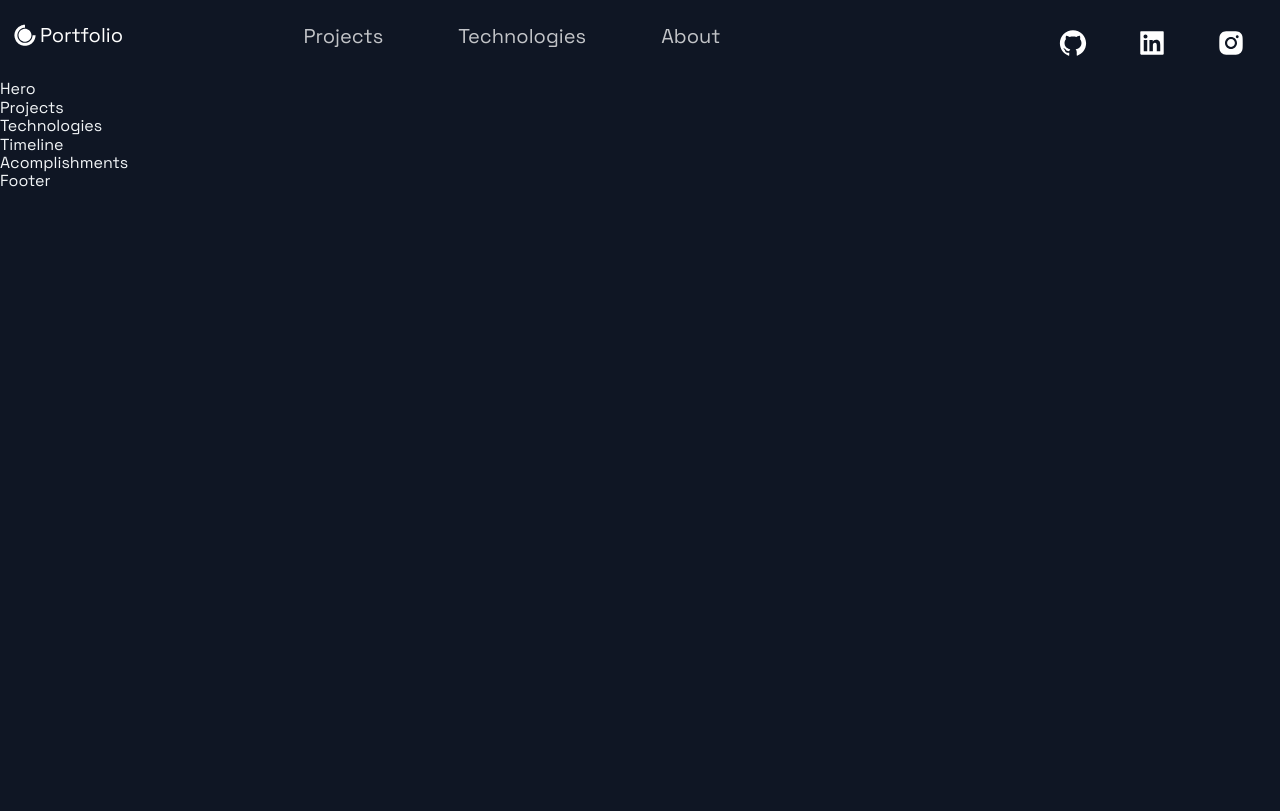
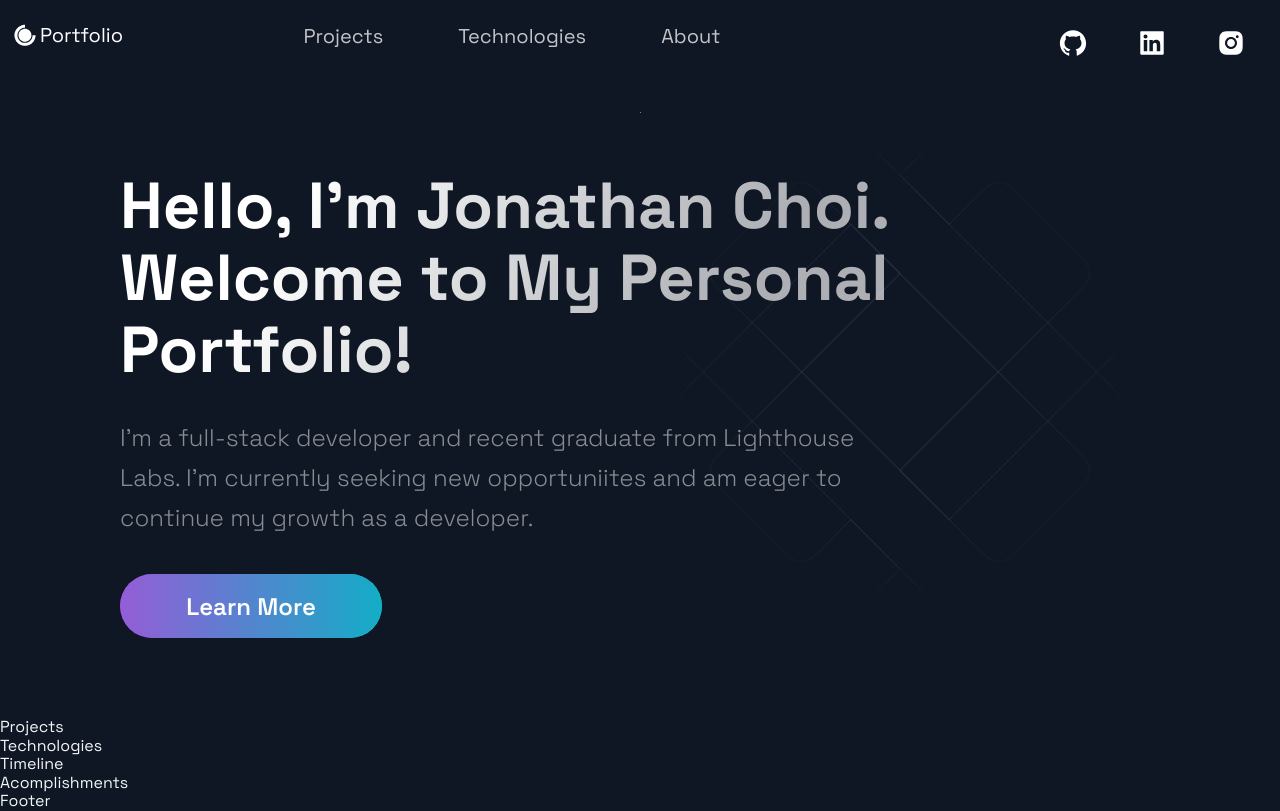
Before and after one commit to jon-choi/Website, a Next.js app: page / in a window 1280 px wide. Built offline with nearby package versions, Linux system fonts and the light colour scheme.

Commit message:
finish intro

```diff
--- a/src/components/Hero/Hero.js
+++ b/src/components/Hero/Hero.js
@@ -1,13 +1,29 @@
-import React from 'react';
+import React from "react";
 
-import { Section, SectionText, SectionTitle } from '../../styles/GlobalComponents';
-import Button from '../../styles/GlobalComponents/Button';
-import { LeftSection } from './HeroStyles';
+import {
+  Section,
+  SectionText,
+  SectionTitle,
+} from "../../styles/GlobalComponents";
+import Button from "../../styles/GlobalComponents/Button";
+import { LeftSection } from "./HeroStyles";
 
 const Hero = (props) => (
-  <div>
-    Hero
-  </div>
+  <Section row nopadding>
+    <LeftSection>
+      <SectionTitle main center>
+        Hello, I'm Jonathan Choi. <br /> Welcome to My Personal Portfolio!
+      </SectionTitle>
+      <SectionText>
+        I'm a full-stack developer and recent graduate from Lighthouse Labs. I'm
+        currently seeking new opportuniites and am eager to continue my growth
+        as a developer.
+      </SectionText>
+      <Button onClick={() => (window.location = "https://google.ca")}>
+        Learn More
+      </Button>
+    </LeftSection>
+  </Section>
 );
 
 export default Hero;
--- a/src/pages/index.js
+++ b/src/pages/index.js
@@ -1,19 +1,19 @@
-import Acomplishments from '../components/Acomplishments/Acomplishments';
-import BgAnimation from '../components/BackgrooundAnimation/BackgroundAnimation';
-import Hero from '../components/Hero/Hero';
-import Projects from '../components/Projects/Projects';
-import Technologies from '../components/Technologies/Technologies';
-import Timeline from '../components/TimeLine/TimeLine';
-import { Layout } from '../layout/Layout';
-import { Section } from '../styles/GlobalComponents';
+import Acomplishments from "../components/Acomplishments/Acomplishments";
+import BgAnimation from "../components/BackgrooundAnimation/BackgroundAnimation";
+import Hero from "../components/Hero/Hero";
+import Projects from "../components/Projects/Projects";
+import Technologies from "../components/Technologies/Technologies";
+import Timeline from "../components/TimeLine/TimeLine";
+import { Layout } from "../layout/Layout";
+import { Section } from "../styles/GlobalComponents";
 
 const Home = () => {
   return (
     <Layout>
-      {/* <Section grid> */}
+      <Section grid>
         <Hero />
-        {/* <BgAnimation /> */}
-      {/* </Section> */}
+        <BgAnimation />
+      </Section>
       <Projects />
       <Technologies />
       <Timeline />
```
